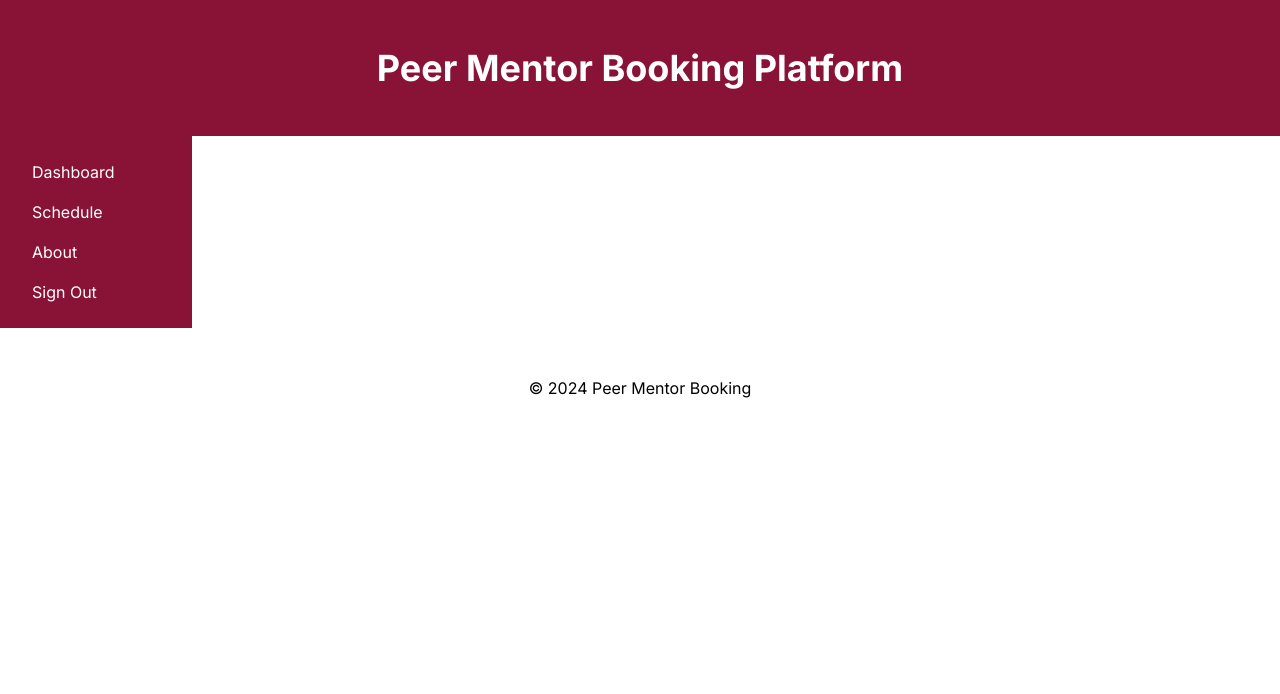
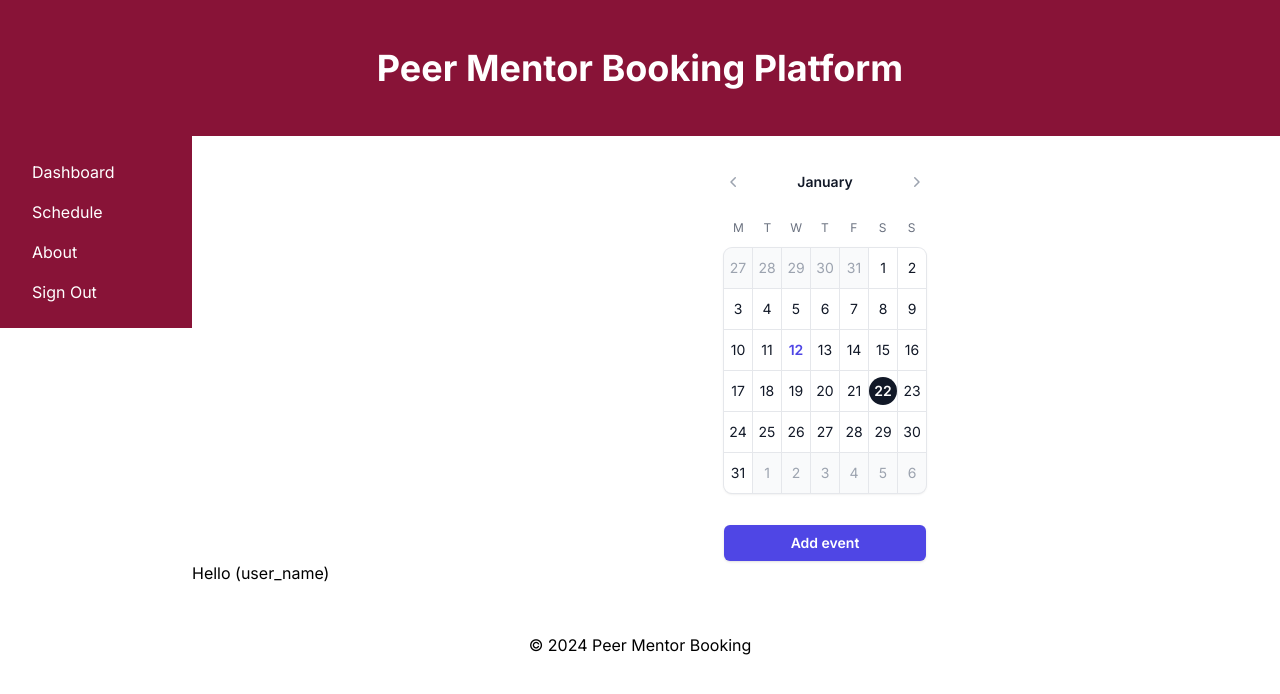
Before and after one commit to ripred31/peer-mentor-booking, a Next.js app: page /dashboard in a window 1280 px wide. Shown: the top 694 px of the page. Built offline with nearby package versions, Linux system fonts and the light colour scheme.

Commit message:
Added a few new pages

```diff
--- a/next.config.mjs
+++ b/next.config.mjs
@@ -1,12 +1,12 @@
 /** @type {import('next').NextConfig} */
 const nextConfig = {
-    env: {
-        host: 'mysql',
-        port: '3306',
-        user: 'root',
-        password: '3F3FACHCCCAPUV3A',
-        database: 'PeerMentor'
-    }
+    // env: {
+    //     host: 'mysql',
+    //     port: '3306',
+    //     user: 'root',
+    //     password: '3F3FACHCCCAPUV3A',
+    //     database: 'PeerMentor'
+    // }
 };
 
 export default nextConfig;
--- a/package.json
+++ b/package.json
@@ -9,7 +9,9 @@
     "lint": "next lint"
   },
   "dependencies": {
-    "mysql2": "^3.9.4",
+    "@headlessui/react": "^1.7.19",
+    "@heroicons/react": "^2.1.3",
+    "mysql2": "^3.9.6",
     "next": "14.1.4",
     "react": "^18",
     "react-dom": "^18"
--- /dev/null
+++ b/src/app/api/getUserName.js
@@ -0,0 +1,33 @@
+import mysql from 'mysql2/promise';
+
+export default async function handler(req, res) {
+    const { UserID } = req.query;
+
+    if (!UserID) {
+        return res.status(400).json({ error: 'UserID is required' });
+    }
+
+    const dbconnection = await mysql.createConnection({
+        host: '73.79.171.54',
+        port: '3306',
+        user: 'martin',
+        password: 'SeniorCapstone2024!',
+        database: 'peer-mentor'
+    });
+
+    try {
+        const [rows, fields] = await dbconnection.execute('SELECT Name FROM User WHERE UserID = ?', [UserID]);
+
+        // Check if user exists
+        if (rows.length === 0) {
+            return res.status(404).json({ error: 'User not found' });
+        }
+
+        const userName = rows[0].Name;
+        return res.status(200).json({ userName });
+    } catch (error) {
+        return res.status(500).json({ error: error.message });
+    } finally {
+        await dbconnection.end();
+    }
+}
--- a/src/app/api/route.js
+++ b/src/app/api/route.js
@@ -1,33 +1,23 @@
-import { NextResponse, NextRequest } from "next/server";
+import { NextResponse } from 'next/server';
 import mysql from 'mysql2/promise';
-import { GetDBSettings } from "../sharedCode/common";
 
-let connectionParams = GetDBSettings();
+export async function GET(req, res) {
 
-export async function GET(request) {
+    const dbconnection = await mysql.createConnection({
+        host: '73.79.171.54',
+        port: '3306',
+        user: 'martin',
+        password: 'SeniorCapstone2024!',
+        database: 'peer-mentor'
+    })
 
     try {
-        const connection = await mysql.createConnection(connectionParams);
+        const [rows, fields] = await dbconnection.execute('SELECT * FROM Mentor');
+        return NextResponse.json({ mentors: rows });
+    } catch (error) {
+        return NextResponse.error({ error: error.message });
+    } finally {
+        await dbconnection.end();
+    }
 
-        let get_exp_query = "";
-        get_exp_query = "SELECT * FROM mentor.PeerMentor";
-
-        let values = [];
-
-        const [results] = await connection.execute(get_exp_query, values);
-
-        connection.end();
-
-        return NextResponse.json(results)
-
-    } catch(err) {
-        console.log('ERROR: API - ', err.message);
-
-        const results = {
-            error: err.message,
-            returnedStatus: 200,
-        };
-
-        return NextResponse.json(response, { status: 200 });
-    }
 }
--- /dev/null
+++ b/src/app/components/Calendar.js
@@ -0,0 +1,133 @@
+import { Fragment } from 'react'
+import {
+  CalendarIcon,
+  ChevronLeftIcon,
+  ChevronRightIcon,
+  EllipsisHorizontalIcon,
+  MapPinIcon,
+} from '@heroicons/react/20/solid'
+import { Menu, Transition } from '@headlessui/react'
+
+const days = [
+    { date: '2021-12-27' },
+    { date: '2021-12-28' },
+    { date: '2021-12-29' },
+    { date: '2021-12-30' },
+    { date: '2021-12-31' },
+    { date: '2022-01-01', isCurrentMonth: true },
+    { date: '2022-01-02', isCurrentMonth: true },
+    { date: '2022-01-03', isCurrentMonth: true },
+    { date: '2022-01-04', isCurrentMonth: true },
+    { date: '2022-01-05', isCurrentMonth: true },
+    { date: '2022-01-06', isCurrentMonth: true },
+    { date: '2022-01-07', isCurrentMonth: true },
+    { date: '2022-01-08', isCurrentMonth: true },
+    { date: '2022-01-09', isCurrentMonth: true },
+    { date: '2022-01-10', isCurrentMonth: true },
+    { date: '2022-01-11', isCurrentMonth: true },
+    { date: '2022-01-12', isCurrentMonth: true, isToday: true },
+    { date: '2022-01-13', isCurrentMonth: true },
+    { date: '2022-01-14', isCurrentMonth: true },
+    { date: '2022-01-15', isCurrentMonth: true },
+    { date: '2022-01-16', isCurrentMonth: true },
+    { date: '2022-01-17', isCurrentMonth: true },
+    { date: '2022-01-18', isCurrentMonth: true },
+    { date: '2022-01-19', isCurrentMonth: true },
+    { date: '2022-01-20', isCurrentMonth: true },
+    { date: '2022-01-21', isCurrentMonth: true },
+    { date: '2022-01-22', isCurrentMonth: true, isSelected: true },
+    { date: '2022-01-23', isCurrentMonth: true },
+    { date: '2022-01-24', isCurrentMonth: true },
+    { date: '2022-01-25', isCurrentMonth: true },
+    { date: '2022-01-26', isCurrentMonth: true },
+    { date: '2022-01-27', isCurrentMonth: true },
+    { date: '2022-01-28', isCurrentMonth: true },
+    { date: '2022-01-29', isCurrentMonth: true },
+    { date: '2022-01-30', isCurrentMonth: true },
+    { date: '2022-01-31', isCurrentMonth: true },
+    { date: '2022-02-01' },
+    { date: '2022-02-02' },
+    { date: '2022-02-03' },
+    { date: '2022-02-04' },
+    { date: '2022-02-05' },
+    { date: '2022-02-06' },
+]
+
+function classNames(...classes) {
+    return classes.filter(Boolean).join(' ')
+}
+
+export default function Calendar() {
+    return (
+        <div>
+            <div className="lg:grid lg:grid-cols-12 lg:gap-x-16">
+        <div className="mt-10 text-center lg:col-start-8 lg:col-end-13 lg:row-start-1 lg:mt-9 xl:col-start-9">
+          <div className="flex items-center text-gray-900">
+            <button
+              type="button"
+              className="-m-1.5 flex flex-none items-center justify-center p-1.5 text-gray-400 hover:text-gray-500"
+            >
+              <span className="sr-only">Previous month</span>
+              <ChevronLeftIcon className="h-5 w-5" aria-hidden="true" />
+            </button>
+            <div className="flex-auto text-sm font-semibold">January</div>
+            <button
+              type="button"
+              className="-m-1.5 flex flex-none items-center justify-center p-1.5 text-gray-400 hover:text-gray-500"
+            >
+              <span className="sr-only">Next month</span>
+              <ChevronRightIcon className="h-5 w-5" aria-hidden="true" />
+            </button>
+          </div>
+          <div className="mt-6 grid grid-cols-7 text-xs leading-6 text-gray-500">
+            <div>M</div>
+            <div>T</div>
+            <div>W</div>
+            <div>T</div>
+            <div>F</div>
+            <div>S</div>
+            <div>S</div>
+          </div>
+          <div className="isolate mt-2 grid grid-cols-7 gap-px rounded-lg bg-gray-200 text-sm shadow ring-1 ring-gray-200">
+            {days.map((day, dayIdx) => (
+              <button
+                key={day.date}
+                type="button"
+                className={classNames(
+                  'py-1.5 hover:bg-gray-100 focus:z-10',
+                  day.isCurrentMonth ? 'bg-white' : 'bg-gray-50',
+                  (day.isSelected || day.isToday) && 'font-semibold',
+                  day.isSelected && 'text-white',
+                  !day.isSelected && day.isCurrentMonth && !day.isToday && 'text-gray-900',
+                  !day.isSelected && !day.isCurrentMonth && !day.isToday && 'text-gray-400',
+                  day.isToday && !day.isSelected && 'text-indigo-600',
+                  dayIdx === 0 && 'rounded-tl-lg',
+                  dayIdx === 6 && 'rounded-tr-lg',
+                  dayIdx === days.length - 7 && 'rounded-bl-lg',
+                  dayIdx === days.length - 1 && 'rounded-br-lg'
+                )}
+              >
+                <time
+                  dateTime={day.date}
+                  className={classNames(
+                    'mx-auto flex h-7 w-7 items-center justify-center rounded-full',
+                    day.isSelected && day.isToday && 'bg-indigo-600',
+                    day.isSelected && !day.isToday && 'bg-gray-900'
+                  )}
+                >
+                  {day.date.split('-').pop().replace(/^0/, '')}
+                </time>
+              </button>
+            ))}
+          </div>
+          <button
+            type="button"
+            className="mt-8 w-full rounded-md bg-indigo-600 px-3 py-2 text-sm font-semibold text-white shadow hover:bg-indigo-500 focus-visible:outline focus-visible:outline-2 focus-visible:outline-offset-2 focus-visible:outline-indigo-600"
+          >
+            Add event
+          </button>
+        </div>
+        </div>
+        </div>
+    )
+}
--- a/src/app/dashboard/page.js
+++ b/src/app/dashboard/page.js
@@ -1,16 +1,24 @@
 import Navbar from "../components/Navbar"
 import Footer from "../components/Footer"
 import Header from "../components/Header"
+import Calendar from "../components/Calendar"
 
 export default function Dashboard() {
+
     return(
         <div className="h-full">
             <Header />
-            <Navbar />
-            <main>
-
+            <main className="flex">
+                <Navbar />
+                <div>
+                    <Calendar />
+                    <h1>
+                        Hello (user_name)
+                    </h1>
+                </div>
             </main>
             <Footer />
         </div>
     )
+
 }
--- a/src/app/middleware.js
+++ b/src/app/middleware.js
@@ -0,0 +1,12 @@
+import { NextResponse } from "next/server";
+
+export function middleware(req) {
+
+    const isSignedIn = true;
+
+    if(isSignedIn) {
+
+    } else {
+        return NextResponse.redirect(new URL('/sign-in', req.url))
+    }
+}
--- /dev/null
+++ b/src/app/sign-in/page.js
@@ -0,0 +1,5 @@
+export default function SignIn() {
+    return(
+        <div>sign in page place</div>
+    )
+}
```
Also changed, not shown: 1 other file (tests, documents, lock files or other folders).
